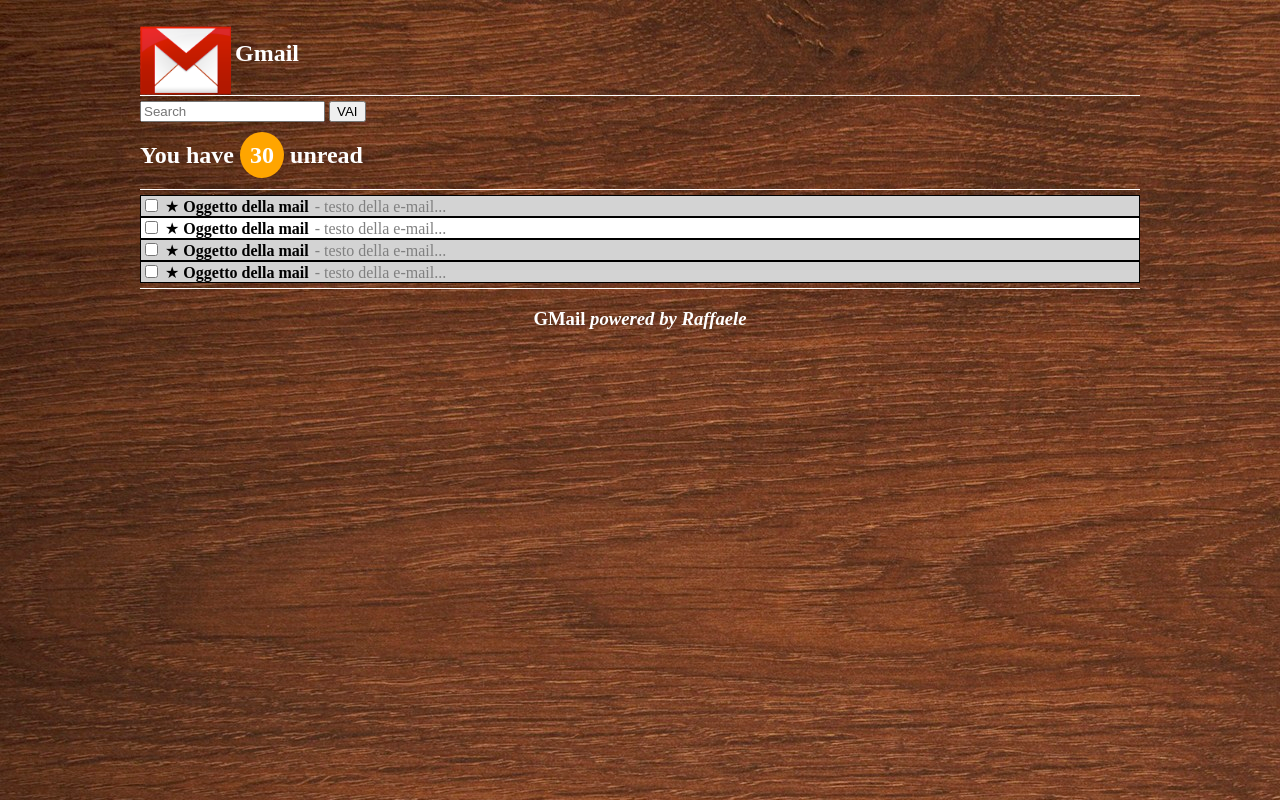
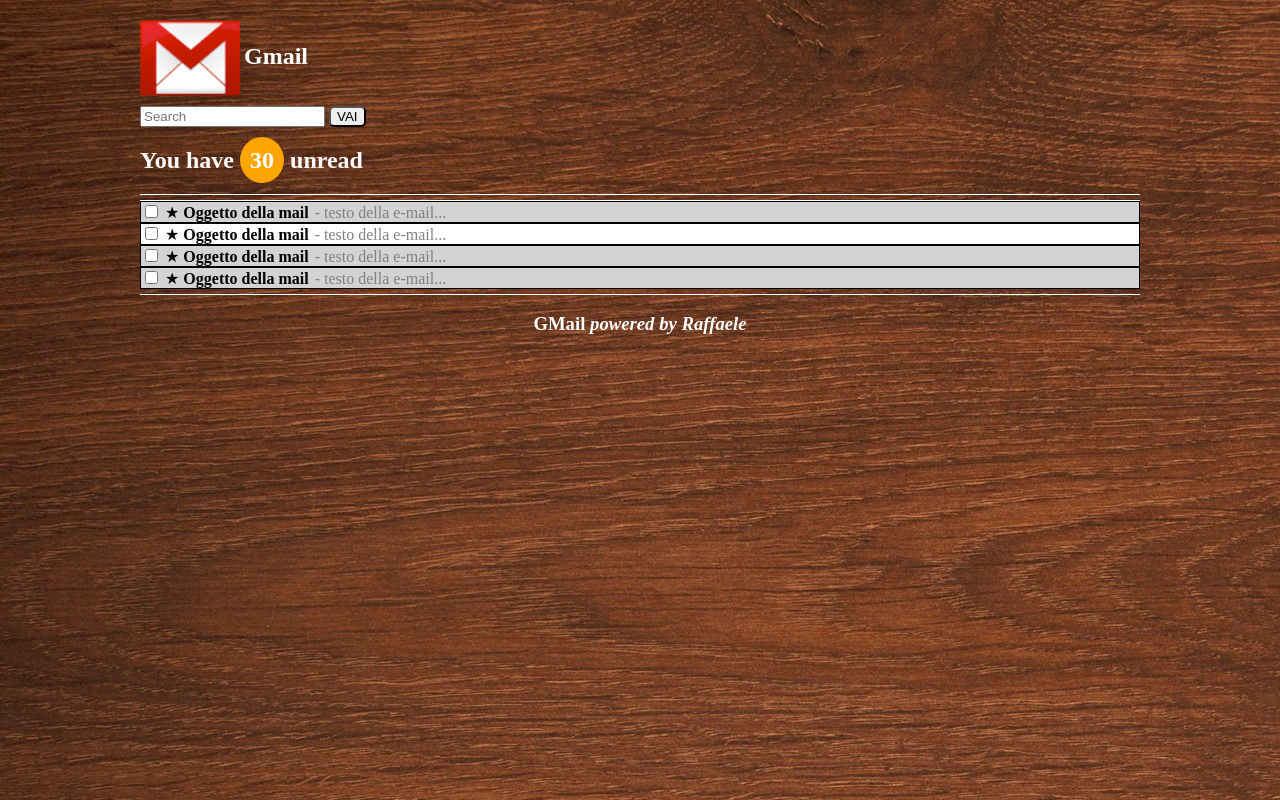
Before and after one commit to raffaelebaldassarre/htmlcss-gmail, a plain HTML site: page index.html in a window 1280 px wide. Drawn offline with Linux system fonts and the light colour scheme.

Commit message:
Revisione Finale
Revisionata l'intera struttura dando più ordine.
Modificato il css riguardo alla scritta Gmail utilizzando il vertical-align.

```diff
--- a/css/styles.css
+++ b/css/styles.css
@@ -13,8 +13,18 @@ header{
   margin-top: 20px;
 }
 
+.logo{
+  width: 100px;
+  margin-bottom: 5px;
+  vertical-align:middle;
+}
+
 .gmail{
   display: inline-block;
+}
+
+.vai{
+  border-radius: 5px;
 }
 
 .inputunread{
--- a/index.html
+++ b/index.html
@@ -6,26 +6,26 @@
     <link rel="stylesheet" href="css/styles.css">
   </head>
   <body>
+
   <header>
 
     <!-- logo e testo -->
-      <img src="img/gmail_logo.png" align="middle" alt="logo di gmail">
+    <img class="logo" src="img/gmail_logo.png" alt="logo di gmail">
     <div class="gmail">
       <h2>Gmail</h2>
     </div>
+
+    <!-- Input e testo unread -->
+    <section class="inputunread">
+      <input type="text" name="search" placeholder="Search" value="">
+      <input type="submit" value="VAI" class="vai">
+      <h2>You have <span class="unread">30</span> unread</h2>
+    </section>
 
   </header>
 
   <main>
 
-      <section class="inputunread">
-        <!-- Input e testo unread -->
-        <input type="text" name="search" placeholder="Search" value="">
-        <button type="button"> VAI </button>
-        <h2>You have <span class="unread">30</span> unread</h2>
-      </section>
-
-      <section class="list">
     <!-- lista email -->
     <div class="rigaread">
       <div class="riga-sinistra">
@@ -67,8 +67,6 @@
       </div>
     </div>
 
-      </section>
-
   </main>
 
   <footer>
```
Lines whose indentation alone changed are shown as unchanged.
